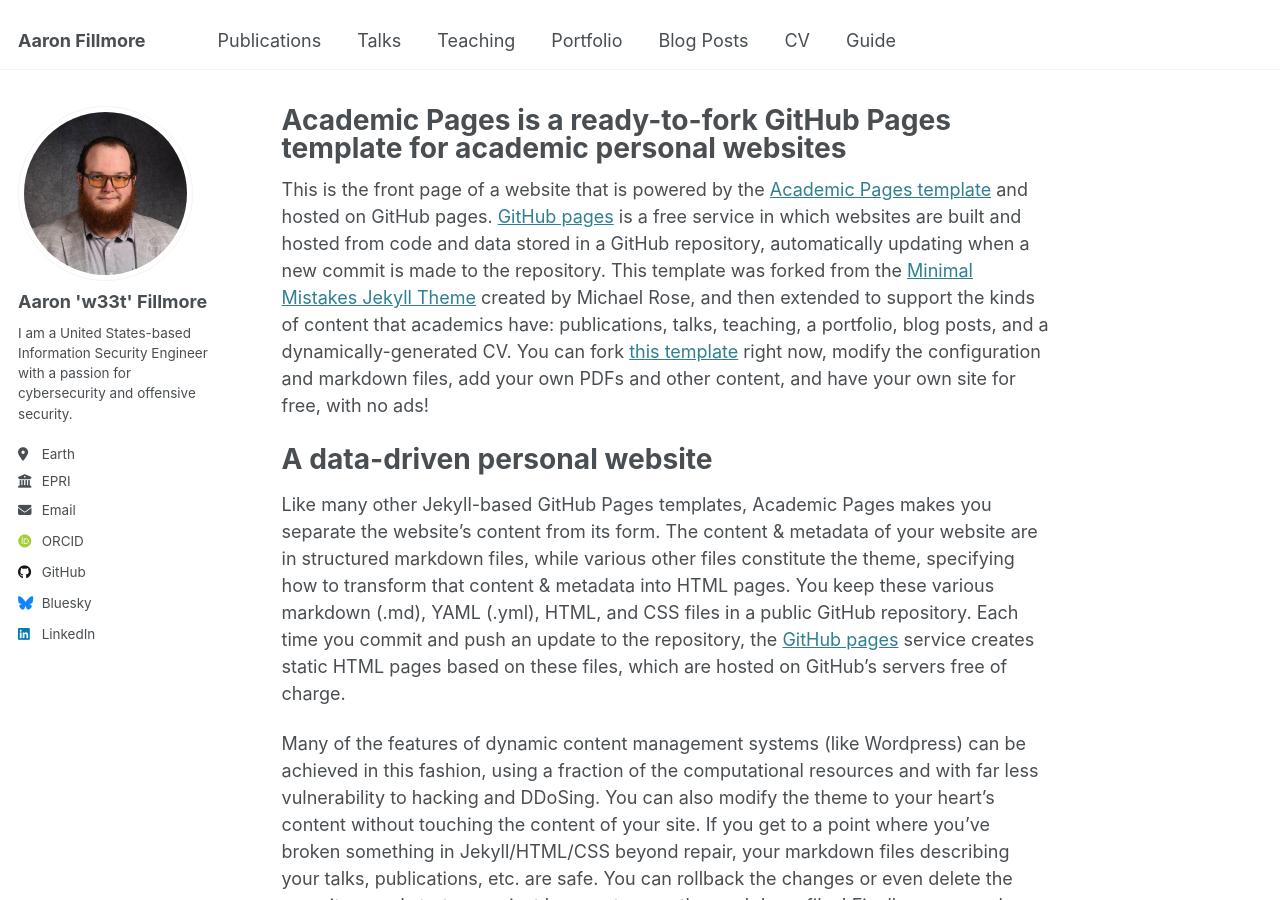
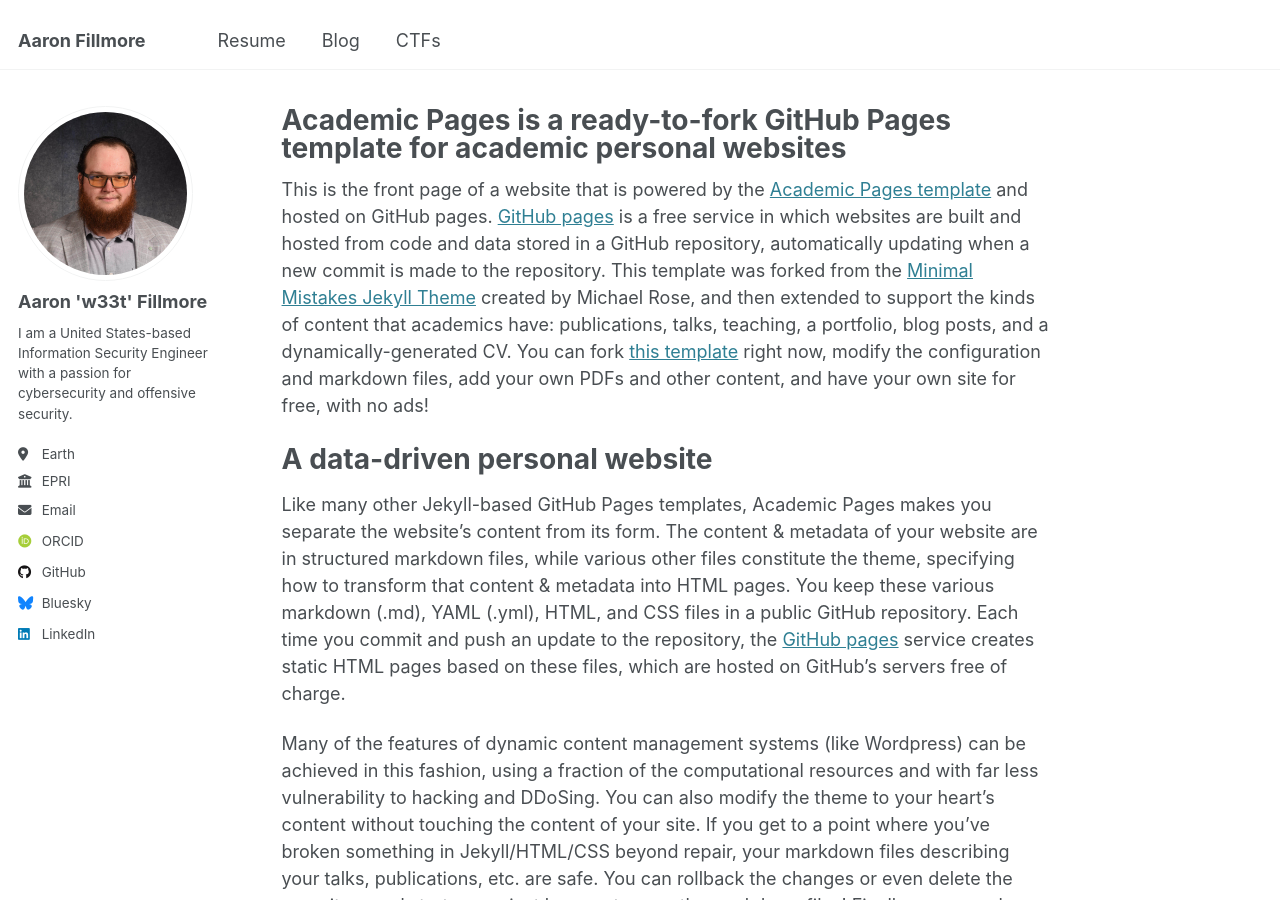
Before and after one commit to w33ts/w33ts.github.io, a Jekyll site: the page built from _pages/about.md, in a window 1280 px wide and 900 px high. Built offline with Jekyll 4.4.1, drawn with Linux system fonts in a browser that asks for light colours; some web fonts are replaced.

Commit message:
Update navigation.yml

```diff
--- a/_data/navigation.yml
+++ b/_data/navigation.yml
@@ -5,23 +5,23 @@
 # prevent it from being included in the site.
 
 main:
-  - title: "Publications"
-    url: /publications/
+  - title: "Resume"
+    url: /resume/
 
-  - title: "Talks"
-    url: /talks/
-
-  - title: "Teaching"
-    url: /teaching/
-
-  - title: "Portfolio"
-    url: /portfolio/
-
-  - title: "Blog Posts"
+  - title: "Blog"
     url: /year-archive/
 
-  - title: "CV"
-    url: /cv/
+  - title: "CTFs"
+    url: /ctfs/
 
-  - title: "Guide"
-    url: /markdown/
+  # - title: "Portfolio"
+  #   url: /portfolio/
+
+  # - title: "Blog Posts"
+  #   url: /year-archive/
+
+  # - title: "CV"
+  #   url: /cv/
+
+  # - title: "Guide"
+  #   url: /markdown/
```
